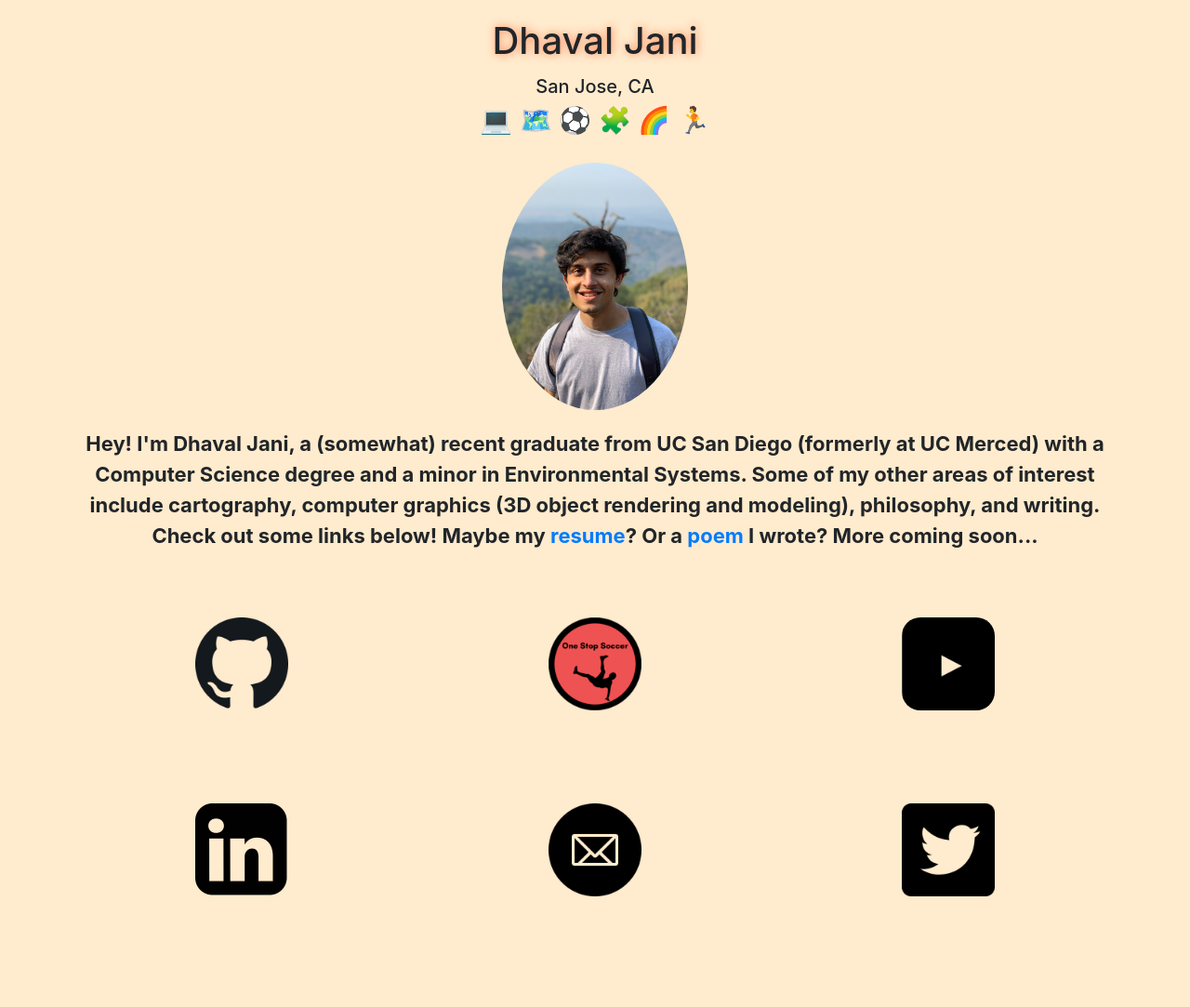
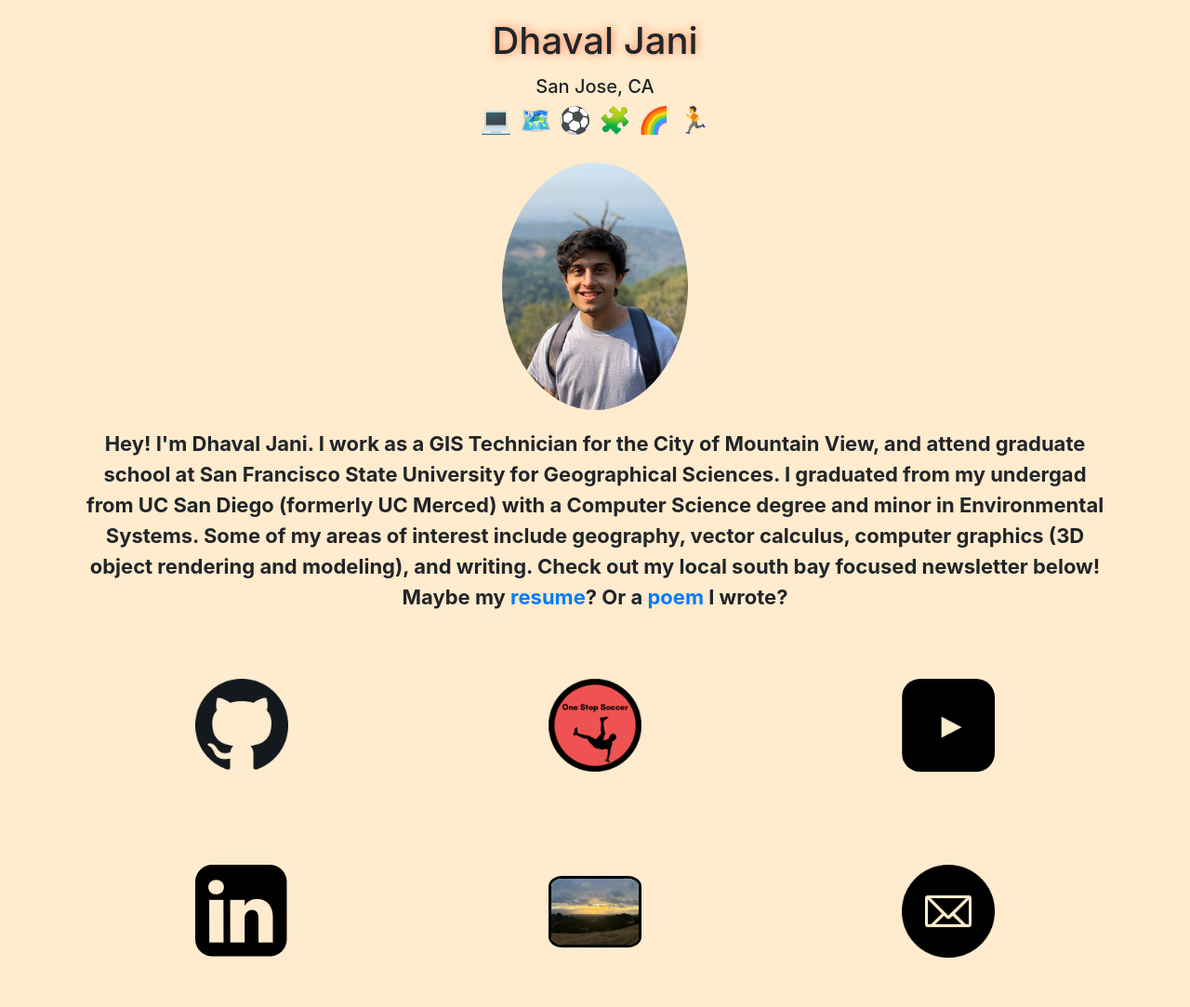
Before and after one commit to dhavaljjani/dhavaljjani.github.io, a plain HTML site: page index.html in a window 1280 px wide. Shown: the whole page at 93% size. Before the commit the page ends 1019 px from the top, so only its background shows below. Drawn offline with nearby package versions, Linux system fonts and the light colour scheme.

Commit message:
link changed, resume yet to be updated

```diff
--- a/index.html
+++ b/index.html
@@ -18,10 +18,10 @@
           <img src="./img/blue.jpg" id="profile">
           <p>
             <strong>
-              Hey! I'm Dhaval Jani, a (somewhat) recent graduate from UC San Diego (formerly at UC Merced) with a Computer Science degree and a minor in Environmental Systems.
-              Some of my other areas of interest include cartography, computer graphics (3D object rendering and modeling), philosophy, and writing. Check out some links below!
+              Hey! I'm Dhaval Jani. I work as a GIS Technician for the City of Mountain View, and attend graduate school at San Francisco State University for Geographical Sciences. I graduated from my undergad from UC San Diego (formerly UC Merced) with a Computer Science degree and minor in Environmental Systems.
+              Some of my areas of interest include geography, vector calculus, computer graphics (3D object rendering and modeling), and writing. Check out my local south bay focused newsletter below!
               Maybe my <a href="./RESUME MARK-18.pdf" style="color: light blue;">resume</a>? Or a
-              <a href="https://www.theclimatechangereview.com/post/light-pollution-poetry-2nd-place" style="color: light blue;"> poem </a> I wrote? More coming soon...
+              <a href="https://www.theclimatechangereview.com/post/light-pollution-poetry-2nd-place" style="color: light blue;"> poem </a> I wrote?
             </strong>
           </p>
         </div>
@@ -42,10 +42,12 @@
           <tr>
             <td><a href="https://www.linkedin.com/in/dhaval-jani/"><img src="./img/linkedin.png"
               width="100px"/></a></td>
-            <td><a href="mailto:djjani@ucsd.edu"><img src="./img/email.png"
+            <td><a href="https://southbayjournal.substack.com"><img style="border-radius: 15%; border: 3px solid black;" src="./img/south_bay.jpg"
+              width="100px"></a></td>
+            <td><a href="mailto:dhavaljjani01@gmail.com"><img src="./img/email.png"
               width="100px"/></a></td>
-            <td><a href="https://twitter.com/dhavaljjani"><img src="./img/twitter.png"
-              width="100px"/></a></td>
+            <!--<td><a href="https://twitter.com/dhavaljjani"><img src="./img/twitter.png"
+              width="100px"/></a></td>-->
           </tr>
         </table>
       </div>
```
Also changed, not shown: img/south_bay.jpg (added).
